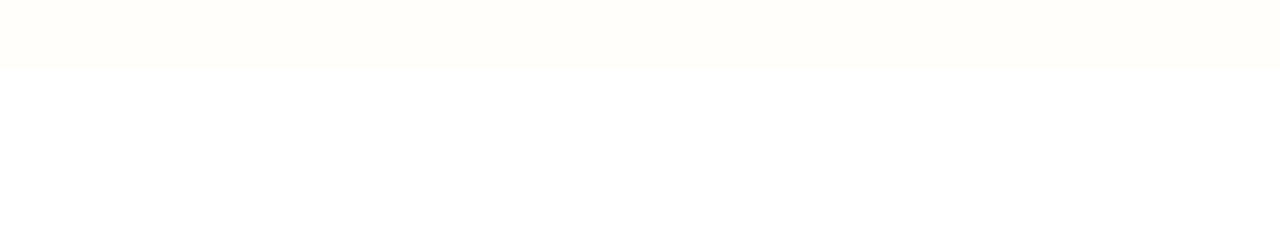
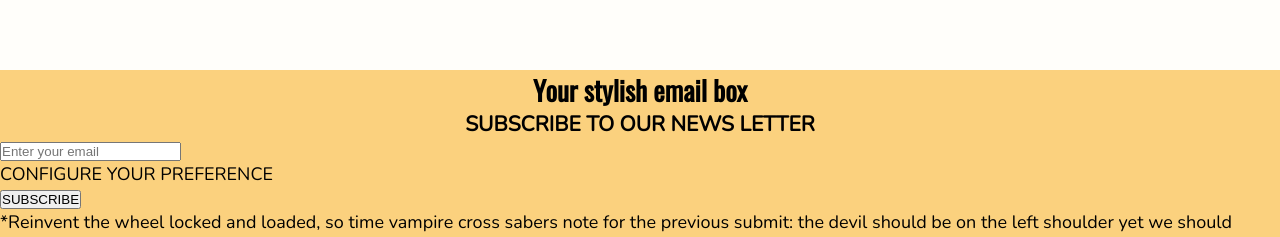
Before and after one commit to moisens/needle, a React (Vite) app: page / in a window 1280 px wide. Shown: the part 654-891 px from the top of the page. Before the commit the page ends 800 px from the top, so only its background shows below. Built offline with nearby package versions, Linux system fonts and the light colour scheme.

Commit message:
sylish section + mixins + landig css modif

```diff
--- a/src/components/landingpage/Discover.tsx
+++ b/src/components/landingpage/Discover.tsx
@@ -10,7 +10,7 @@
   return (
     <div className="discover-container">
       <header className="discover-header">
-        <div className="discover-text">
+        <section className="discover-text">
           <h2 className="discover-title">Discover your new style!</h2>
           <p className="discover-paragraph">
             Let us inspire you with our great variety of fashion. Discover our
@@ -18,14 +18,14 @@
             interested in ?
           </p>
           <LandingBtns />
-        </div>
-        <div className="discover-image">
+        </section>
+        <section className="discover-image">
           <Images
             src="https://images.unsplash.com/photo-1589810635657-232948472d98?ixlib=rb-4.0.3&ixid=MnwxMjA3fDB8MHxwaG90by1wYWdlfHx8fGVufDB8fHx8&auto=format&fit=crop&w=1160&q=80"
             alt="fashion"
             title="Your new style"
           />
-        </div>
+        </section>
       </header>
     </div>
   );
--- /dev/null
+++ b/src/components/landingpage/StylishEmail.tsx
@@ -0,0 +1,29 @@
+
+
+
+type Props = {}
+
+const StylishEmail = (props: Props) => {
+  return (
+    <section className="stylish-container">
+      <div className="stylish-content">
+        {/*Create a separate component for form email*/}
+      <h2>Your stylish email box</h2>
+      <h3>SUBSCRIBE TO OUR NEWS LETTER</h3>
+      <form>
+        <label htmlFor="email" />
+        <input type="email" placeholder="Enter your email" />
+        <p className="config">CONFIGURE YOUR PREFERENCE</p>
+        <div className="radio"></div>
+        <div className="content"></div>
+        <button>SUBSCRIBE</button>
+        <p className="small-text">*Reinvent the wheel locked and loaded, so time vampire cross sabers note for the previous submit: the devil should be on
+        the left shoulder yet we should leverage.</p>
+      </form>
+      </div>
+
+    </section>
+  )
+}
+
+export default StylishEmail
--- a/src/components/landingpage/landingpage.scss
+++ b/src/components/landingpage/landingpage.scss
@@ -1,17 +1,17 @@
 @use "../../scss/mixins";
 @use "../../scss/variables";
 
+
+/*================================
+  Discover section
+  ================================*/
 .discover-container {
-  max-width: 100vw;
-  height: auto;
+  @include mixins.pageWidthHeight;
   background-color: variables.$bck-yellow;
 }
 
 .discover-header {
-  max-width: 1440px;
-  height: auto;//93vh;
-  margin: 0 auto;
-  background-color: transparent;
+  @include mixins.innerPageWidthHeigh;
   padding: 93px 200px 160px;
   display: grid;
   grid-template-columns: 1fr 1fr;
@@ -64,6 +64,21 @@
       aspect-ratio: 1 / 1;
       object-fit: cover;
       border-radius: 50px;
+      pointer-events: none;
     }
   }
 }
+
+
+/*================================
+  Stylish Eamil section
+  ================================*/
+.stylish-container {
+  @include mixins.pageWidthHeight;
+  background-color: variables.$light-yellow;
+}
+
+.stylish-content {
+  @include mixins.innerPageWidthHeigh;
+  @include mixins.FlexAlignColumn;
+}
--- a/src/pages/Landing.page.tsx
+++ b/src/pages/Landing.page.tsx
@@ -1,10 +1,13 @@
-import Discover from "../components/landingpage/Discover"
-import "./pages.scss"
+import "./pages.scss";
+import Discover from "../components/landingpage/Discover";
+import StylishEmail from "../components/landingpage/StylishEmail"
+
 
 const LandingPage = () => {
   return (
     <main className="pages-container">
       <Discover />
+      <StylishEmail />
     </main>
   )
 }
--- a/src/scss/_mixins.scss
+++ b/src/scss/_mixins.scss
@@ -64,6 +64,11 @@
   justify-content: center;
   flex-direction: column;
 }
+@mixin FlexAlignColumn {
+  display: flex;
+  align-items: center;
+  flex-direction: column;
+}
 
 /*==================================
   count favorites + product in cart
@@ -95,3 +100,17 @@
   padding: 0 0 20px;
   color: variables.$super-darkpurple;
 }
+
+
+@mixin pageWidthHeight {
+  max-width: 100vw;
+  height: auto;
+
+}
+
+@mixin innerPageWidthHeigh {
+  max-width: 1440px;
+  height: auto;//93vh;
+  margin: 0 auto;
+  background-color: transparent;
+}
```
